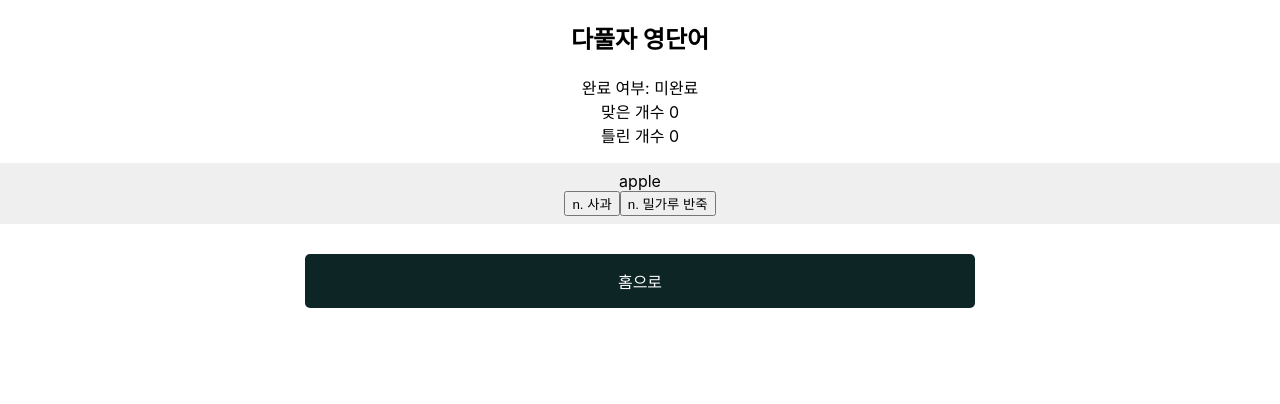
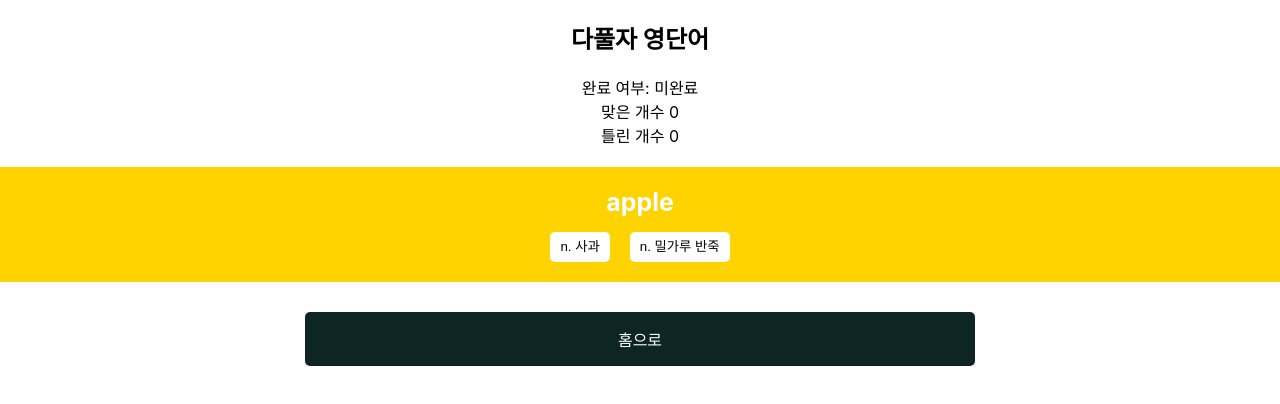
Before and after one commit to jihyeLee329/dapulja-test, a React (Create React App) app: page /quiz in a window 1280 px wide. Shown: the top 404 px of the page. Built offline with nearby package versions, Linux system fonts and the light colour scheme.

Commit message:
Feat : QuizSessionView 컴포넌트 분리 & 퀴즈 생성

```diff
--- a/src/components/QuizSessionView.tsx
+++ b/src/components/QuizSessionView.tsx
@@ -1,36 +1,84 @@
-import { useState } from 'react'
-import { Link } from 'react-router-dom'
 import { State, Quiz } from '../types'
+import styled from 'styled-components'
+import HomeBtn from './HomeBtn'
 // View
+
+
+const ButtonStyle = styled.button`
+    outline:none;
+    border:none;
+    background:#fff;
+    padding:5px 10px;
+    border-radius:5px;
+    height:30px;
+    line-height:1;
+    &:active {border:1px solid green; box-sizing:border-box;}
+    margin: 0 10px;
+  `
 export default function QuizSessionView(state: State, onClick: (selected: string) => void) {
+
+  // state : 내가 만들어준 배열들
   function QuizView(quiz: Quiz) {
     const articleStyle = {
-      marginTop: '16px',
-      padding: '8px',
-      background: '#efefef'
+      marginTop: '20px',
+      padding: '20px 10px',
+      background: '#FFD300',
+      fontWeight:'bold'
     }
+
+    const headerStyle={
+      marginBottom:'15px',
+      color:'#fff',
+      fontSize:'25px'
+    }
+    const buttonWrapStyle={
+      display:'flex',
+      justifyContent:'center',
+      margin:'0 auto'
+
+    }
+    // console.log(quiz)
+    // quize=> text, answer, index, selections
+    // sel :  quizList.selections  를 의미.
+    // quiz.text : 현재 나온 퀴즈
+    // 1. quiz.text == sel  &&  correctCount ++ ;
+    // 2. 맞으면 맞는 것에 background :green 추가, 틀리면 color:red로 표시 && inCorretCount ++ ;
+    // 3. 눌렀을 때 위 로직이 거치면, 하나의 {안에 추가해주고, 계속 더해주기}
+    // quizIndex: number
+    // createdAt: Date
+    // answer: string // 정답
+    // selected: string // 선택한 답
+    // isCorrect: boolean // 정답여부
+
     return (
       <article style={articleStyle}>
-        <header>{quiz.text}</header>
+        <header style={headerStyle}>{quiz.text}</header>
+        <div style={buttonWrapStyle}>
         {quiz.selections.map((sel, idx) => {
           return (
-            <button key={idx} onClick={() => onClick(sel)}>
+            <ButtonStyle key={idx} onClick={(e)=> {
+              onClick(sel);
+            } }>
               {sel}
-            </button>
+            </ButtonStyle>
           )
         })}
+        </div>
       </article>
     )
   }
 
   const currentQuiz = state.quizList[state.currentIndex]
-
+  if(state.isCompleted){
+    localStorage.setItem('correct',String(state.correctCount));
+    localStorage.setItem('inCorrect',String(state.inCorrectCount));
+  }
   return (
     <section>
       <div>완료 여부: {state.isCompleted ? '완료' : '미완료'}</div>
       <div>맞은 개수 {state.correctCount}</div>
       <div>틀린 개수 {state.inCorrectCount}</div>
-      {state.isCompleted ? <Link to='/'>홈으로</Link> : QuizView(currentQuiz)}
+      {state.isCompleted ? <HomeBtn /> : QuizView(currentQuiz)}
     </section>
   )
 }
```
